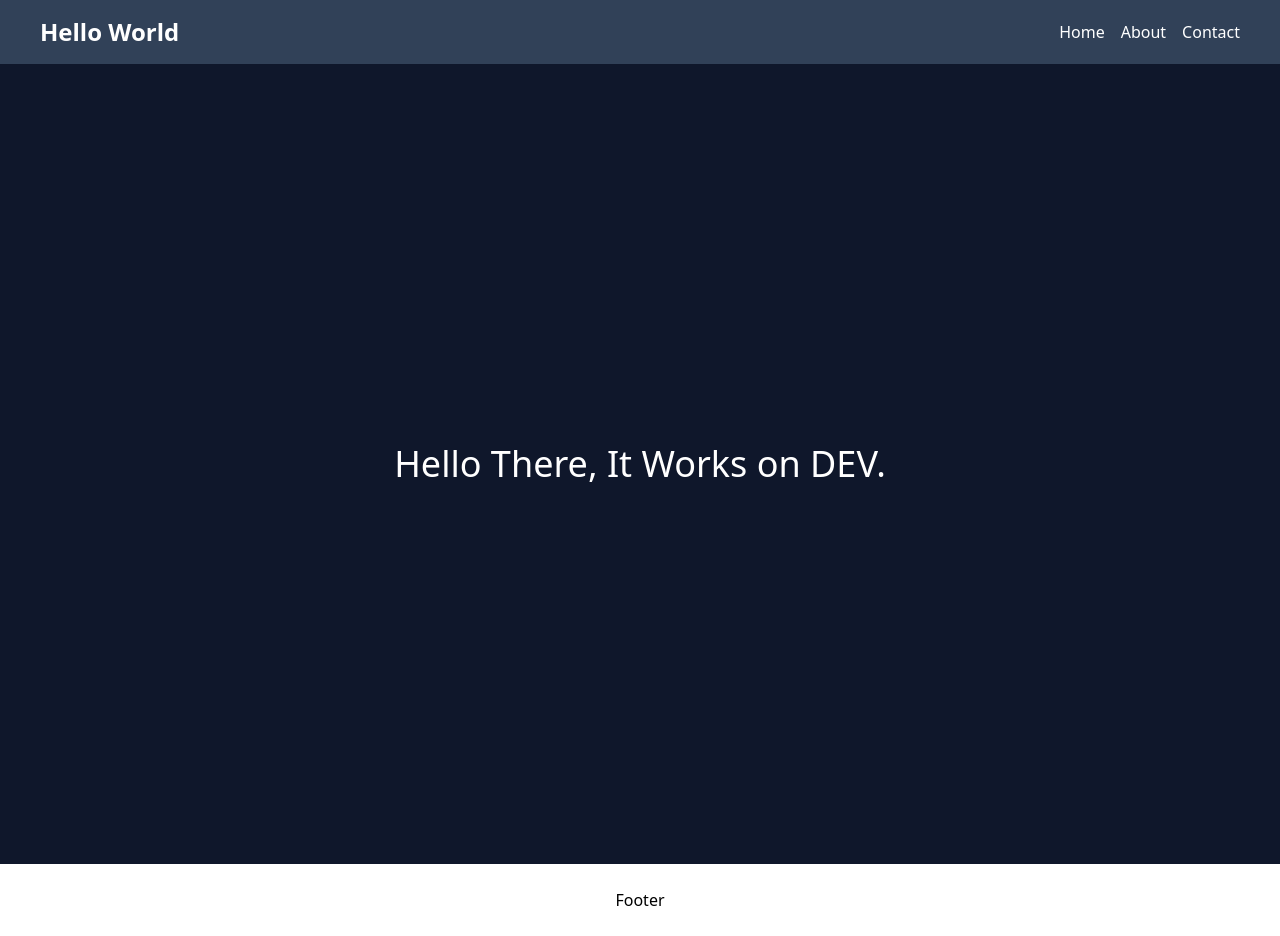
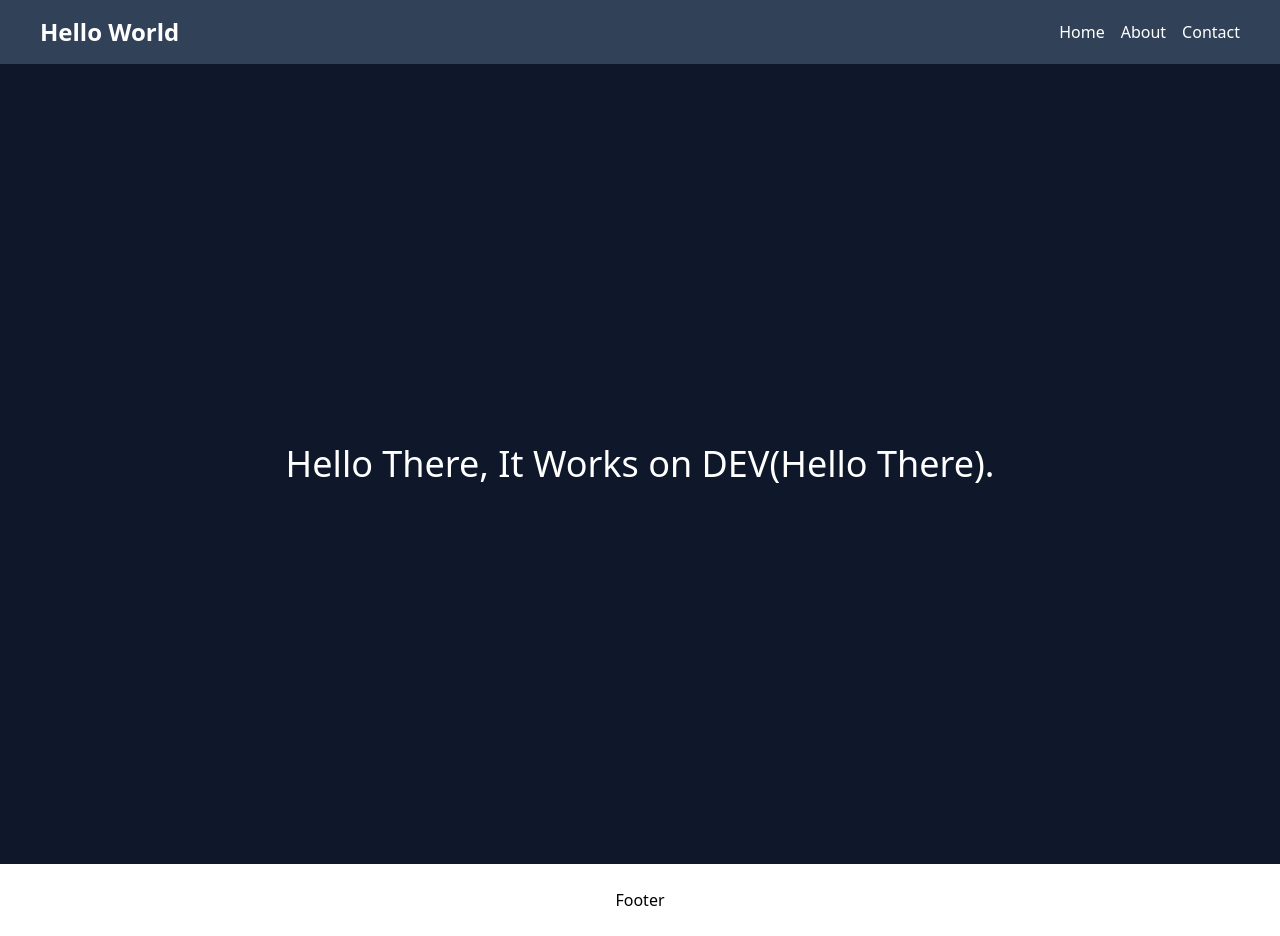
Before and after one commit to patel-hiral/dev, a React (Vite) app: page / in a window 1280 px wide. Built offline with nearby package versions, Linux system fonts and the light colour scheme.

Commit message:
some message

```diff
--- a/src/App.jsx
+++ b/src/App.jsx
@@ -5,7 +5,7 @@ export default function App() {
     <div>
       <Navbar />
       <main className='h-screen flex items-center justify-center bg-slate-900 text-white'>
-        <h1 className='text-4xl'>Hello There, It Works on DEV.</h1>
+        <h1 className='text-4xl'>Hello There, It Works on DEV(Hello There).</h1>
       </main>
       <Footer />
     </div>
```
